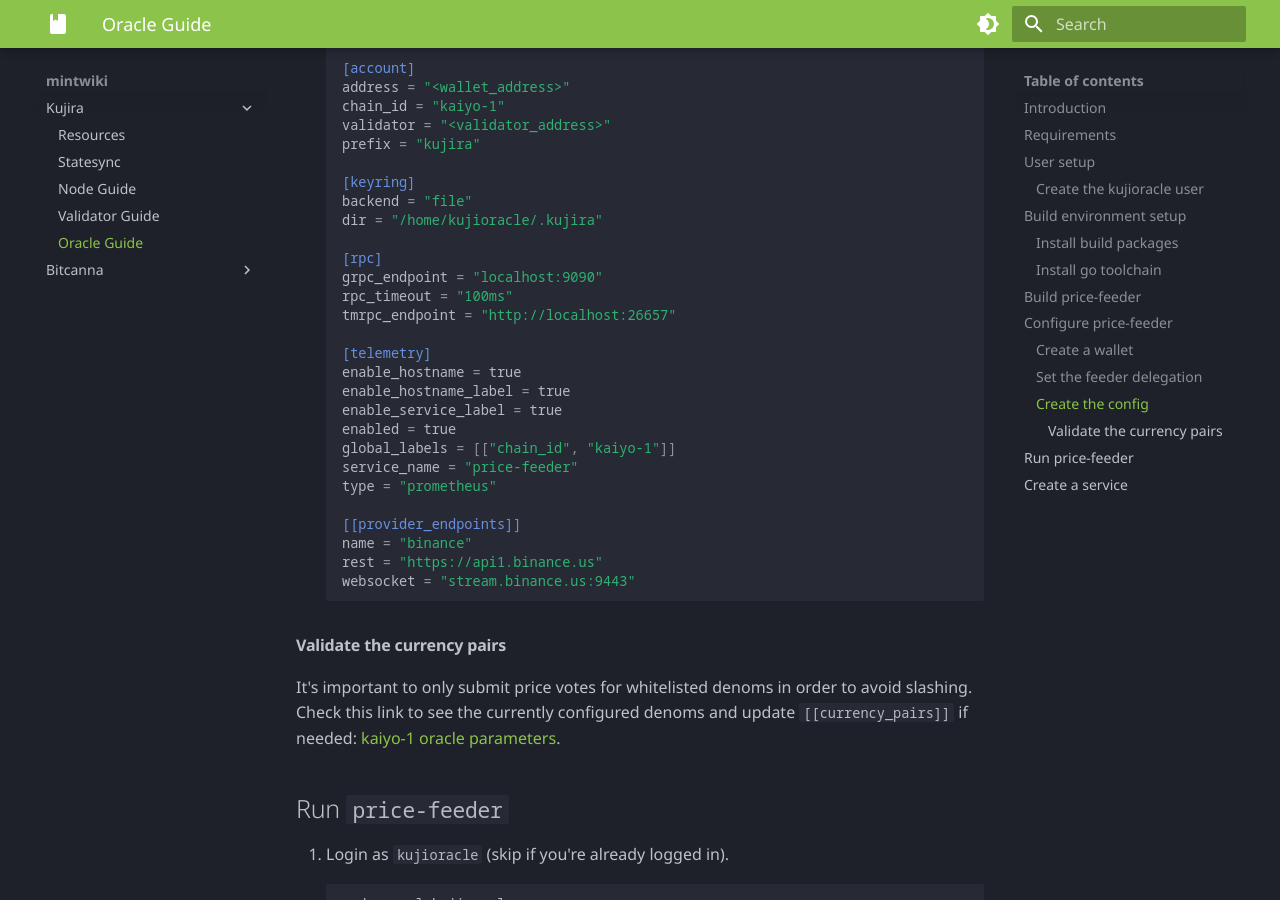
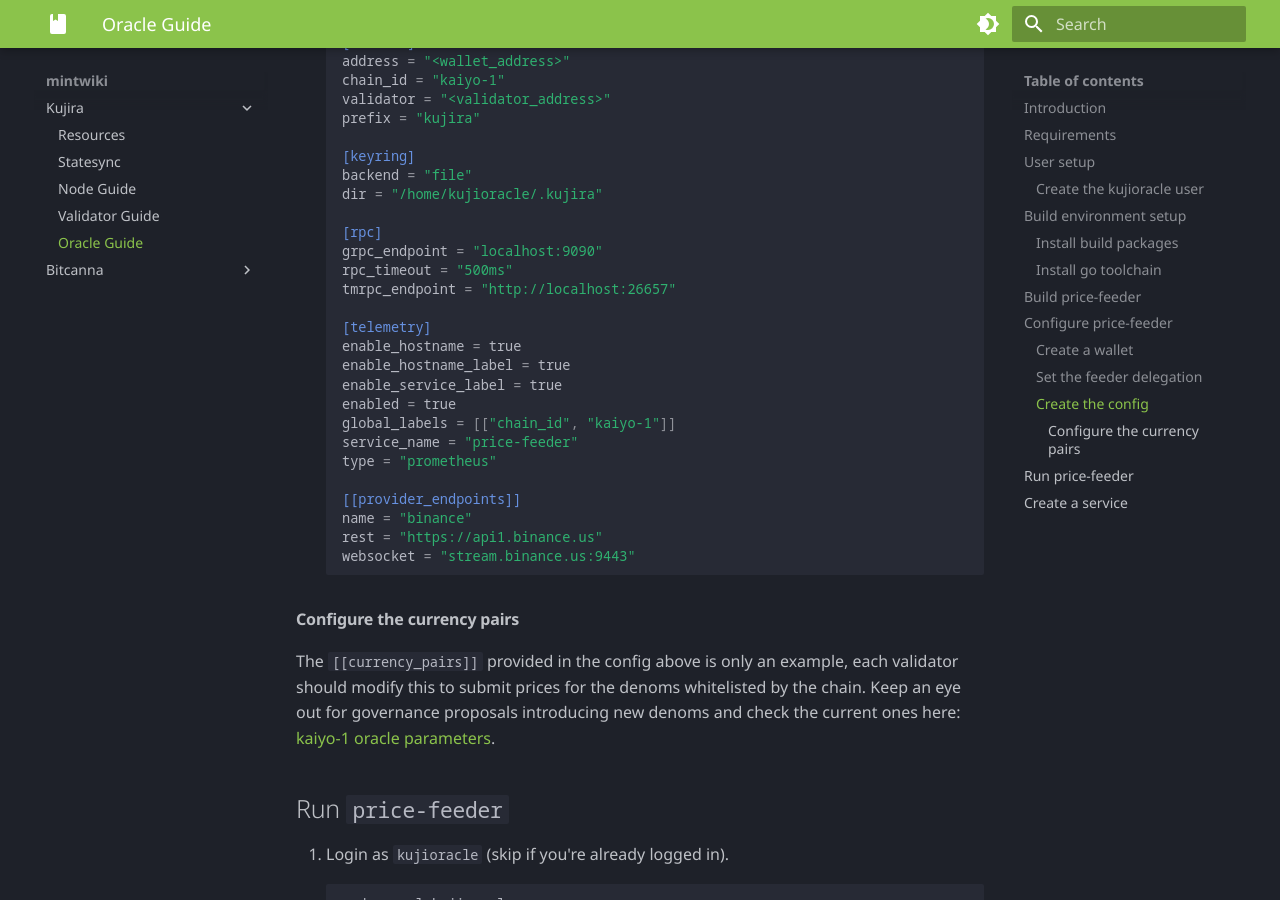
Before and after one commit to mintthemoon/mintwiki, an MkDocs documentation site: the page built from docs/kujira/oracle-guide.md, in a window 1280 px wide and 900 px high, scrolled down 3623 px. Built offline with MkDocs 1.6.1 and Material for MkDocs 9.7.7, drawn with Linux system fonts in a browser that asks for light colours; some of the changed text lies outside the part shown.

Commit message:
update oracle docs for currency pair config

````diff
--- a/docs/kujira/oracle-guide.md
+++ b/docs/kujira/oracle-guide.md
@@ -47,9 +47,9 @@ sudo su -l kujioracle
 ```bash
 cat <<EOF >> ~/.bashrc
 export GOROOT=/usr/local/go
-export GOPATH=$HOME/go
+export GOPATH=\$HOME/go
 export GO111MODULE=on
-export PATH=$PATH:/usr/local/go/bin:$HOME/go/bin
+export PATH=\$PATH:/usr/local/go/bin:\$HOME/go/bin
 EOF
 source ~/.bashrc
 go version  # should output "go version go1.18.5 linux/amd64"
@@ -61,8 +61,7 @@ go version  # should output "go version go1.18.5 linux/amd64"
 ```bash
 sudo su -l kujioracle
 ```
-2. Build `kujirad` v0.5.0. We need the repo to build `price-feeder` and we'll
-  use the binary to create the keyring file.
+2. Build `kujirad` v0.5.0. We'll use the binary to create the keyring file.
 ```bash
 git clone https://github.com/Team-Kujira/core
 cd core
@@ -157,7 +156,7 @@ sudo su -l kujioracle
 
     [rpc]
     grpc_endpoint = "localhost:9090"
-    rpc_timeout = "100ms"
+    rpc_timeout = "500ms"
     tmrpc_endpoint = "http://localhost:26657"
 
     [telemetry]
@@ -175,10 +174,12 @@ sudo su -l kujioracle
     websocket = "stream.binance.us:9443"
     ```
 
-#### Validate the currency pairs
-It's important to only submit price votes for whitelisted denoms in order to avoid slashing.
-Check this link to see the currently configured denoms and update `[[currency_pairs]]` if needed:
-[kaiyo-1 oracle parameters](https://lcd.kaiyo.kujira.setten.io/oracle/params).
+
+#### Configure the currency pairs
+The `[[currency_pairs]]` provided in the config above is only an example, each validator
+should modify this to submit prices for the denoms whitelisted by the chain. Keep an eye
+out for governance proposals introducing new denoms and check the current ones here:
+[kaiyo-1 oracle parameters](https://lcd-kujira.mintthemoon.xyz/oracle/params).
 
 ## Run `price-feeder`
 1. Login as `kujioracle` (skip if you're already logged in).
````
